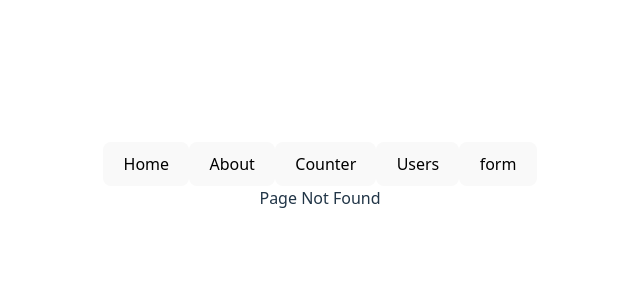
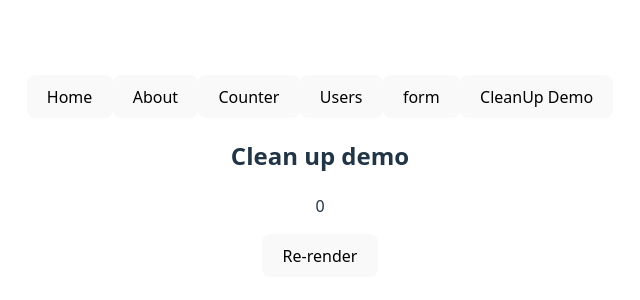
Before and after one commit to ShraddhaMulekar/practice, a React (Vite) app in the folder 2/react-day1/: page /demo in a window 1280 px wide. Before the commit this address had no page. Shown: the part 224-524 px from the top of the page, without its empty margins (320-960 px from the left). Built offline with nearby package versions, Linux system fonts and the light colour scheme.

Commit message:
useEffect demo

```diff
--- a/2/react-day1/src/App.jsx
+++ b/2/react-day1/src/App.jsx
@@ -9,6 +9,7 @@ import About from './pages/About'
 import Navbar from './pages/Navbar'
 import NotFound from './pages/NotFound'
 import UserDetail from './pages/UserDetail'
+import CleanupDemo from './components/CleanupDemo'
 
 function App() {
 
@@ -22,6 +23,7 @@ function App() {
       <Route path='/form' element={<Form />} />
       <Route path='/users' element={<User />} />
       <Route path='/user/:id' element={<UserDetail />} />
+      <Route path='demo' element={<CleanupDemo />} />
       <Route path="*" element={<NotFound />} />
     </Routes>
     </>
--- /dev/null
+++ b/2/react-day1/src/components/CleanupDemo.jsx
@@ -0,0 +1,27 @@
+import React, { useEffect, useState } from "react";
+
+const CleanupDemo = () => {
+  const [count, setCount] = useState(0);
+
+  useEffect(() => {
+    console.log("effect started");
+    const interval = setInterval(() => {
+      console.log("Running interval");
+    }, 1000);
+
+    return () => {
+      clearInterval(interval);
+      console.log("stopped");
+    };
+  }, [count]);
+
+  return (
+    <>
+      <h2>Clean up demo</h2>
+      <p>{count}</p>
+      <button onClick={() => setCount(count + 1)}>Re-render</button>
+    </>
+  );
+};
+
+export default CleanupDemo;
--- a/2/react-day1/src/pages/Navbar.jsx
+++ b/2/react-day1/src/pages/Navbar.jsx
@@ -10,6 +10,7 @@ const Navbar = () => {
         <button onClick={()=>navigate("/counter")}>Counter</button>
         <button onClick={()=>navigate("/users")}>Users</button>
         <button onClick={()=>navigate("/form")}>form</button>
+        <button onClick={()=>navigate("/demo")}>CleanUp Demo</button>
     </div>
   )
 }
```
